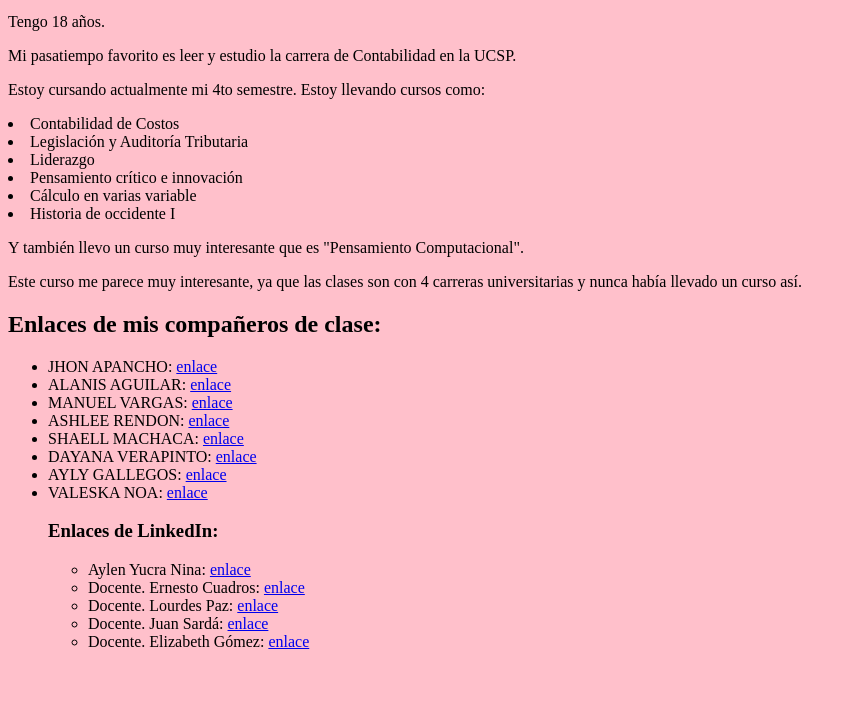
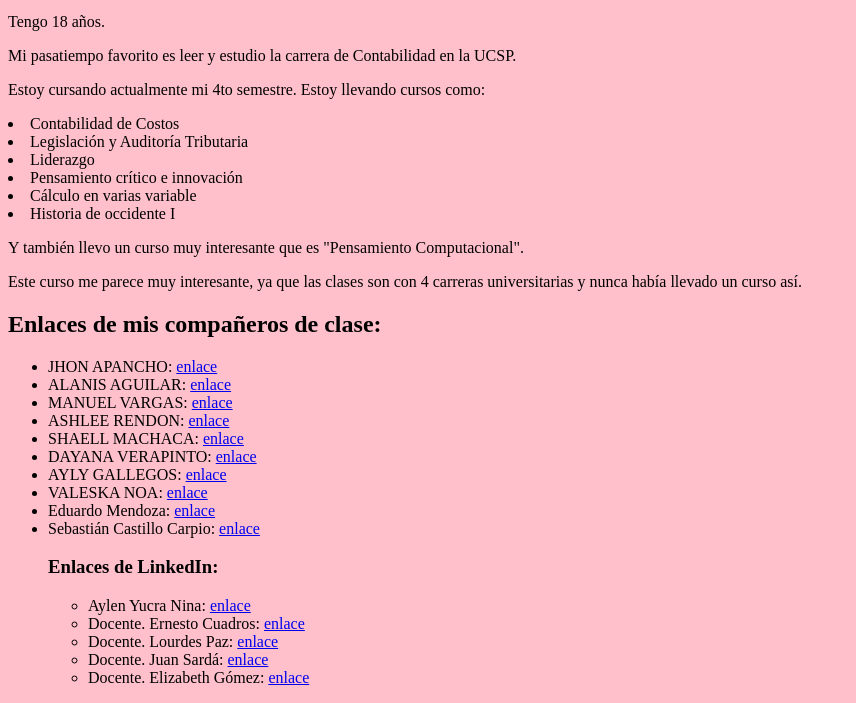
Before and after one commit to AylenEYN/AYLEN-ELENA-YUCRA-NINA, a plain HTML site: page index.html in a window 1280 px wide. Shown: the part 101-804 px from the top of the page, without its empty margins (0-856 px from the left). Drawn offline with Linux system fonts and the light colour scheme.

Commit message:
Update index.html
d

```diff
--- a/index.html
+++ b/index.html
@@ -30,6 +30,9 @@
         <li>DAYANA VERAPINTO: <a href="https://dayana-jpg.github.io/Dayana-Nicol-Verapinto-/">enlace</a></li>
         <li>AYLY GALLEGOS: <a href="https://aylygallegosalejo.neocities.org/">enlace</a></li>
         <li>VALESKA NOA: <a href="https://valeska-2006.github.io/Valeska-Anamile-Noa-Mamani/">enlace</a></li>
+        <li>Eduardo Mendoza: <a href="https://eduardomaque.github.io/Eduardo-Sebastian-Mendoza-Maque/">enlace</a></li>
+        <li>Sebastián Castillo Carpio: <a href="https://saccbrc-06.github.io/SebastianCastillo.github-io/">enlace</a></li>
+
     <h3>Enlaces de LinkedIn:</h3>
     <ul>
         <li>Aylen Yucra Nina: <a href="https://www.linkedin.com/in/aylen-yucra-nina-150a9b338?utm_source=share&utm_campaign=share_via&utm_content=profile&utm_medium=ios_app">enlace</a></li>
```
